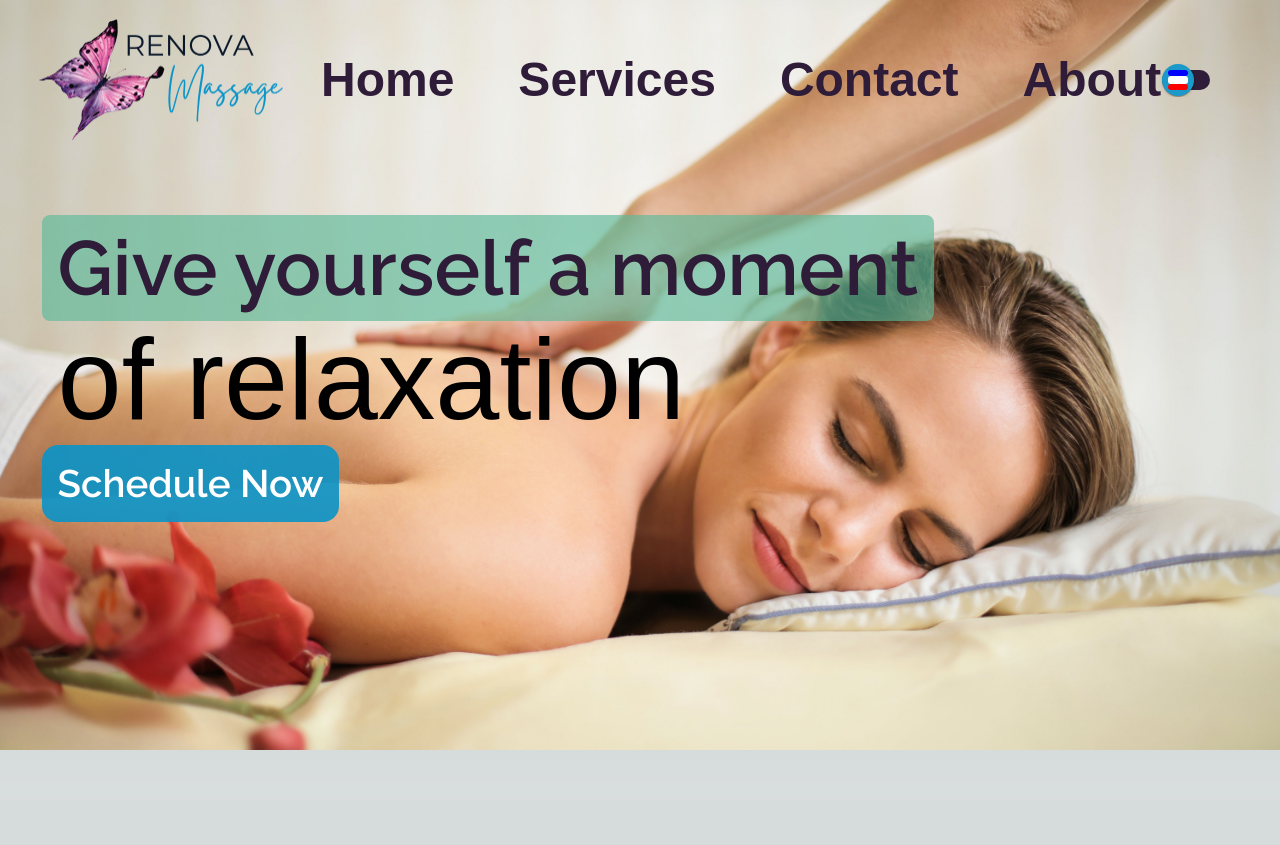
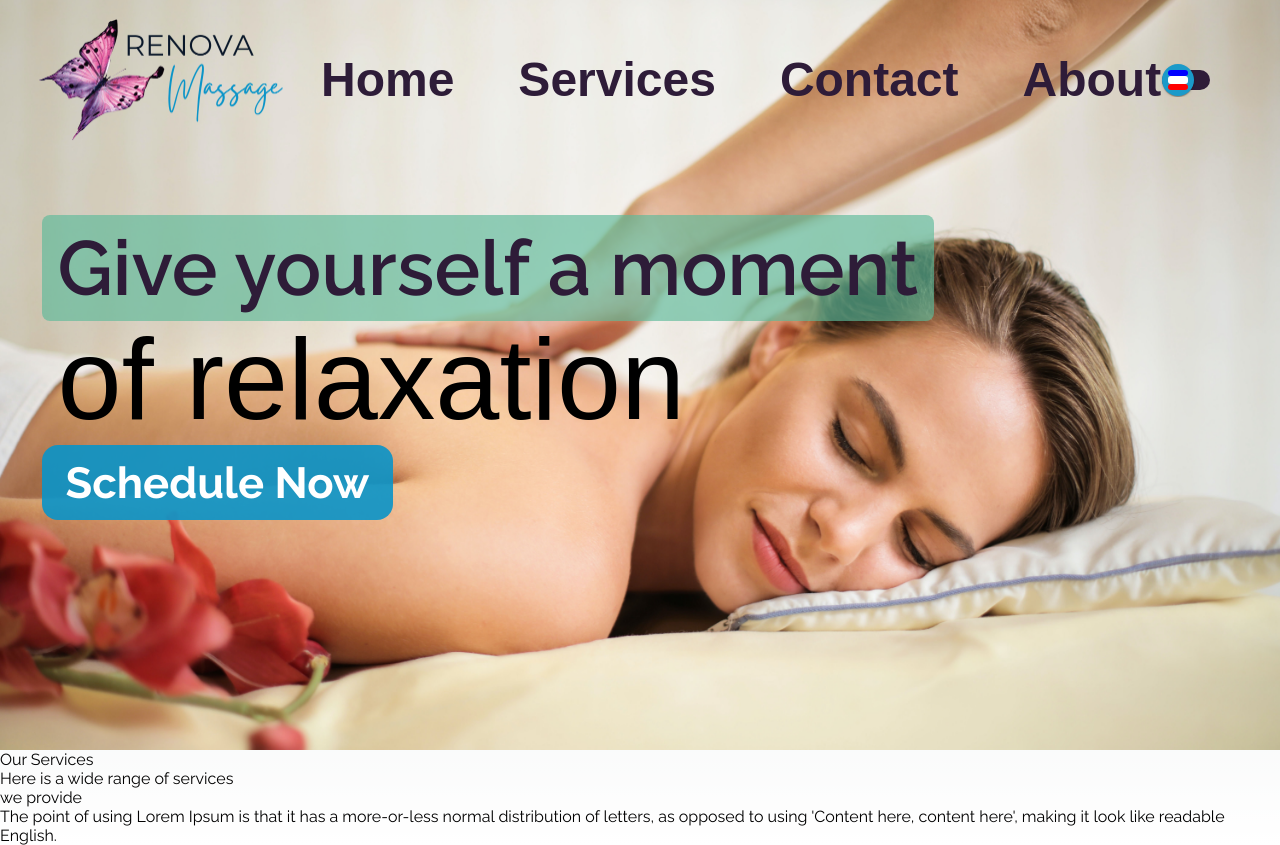
Before and after one commit to charleslaot/renovamassage, a React (Create React App) app: page / in a window 1280 px wide. Before the commit the page ends 800 px from the top, so only its background shows below. Built offline with nearby package versions, Linux system fonts and the light colour scheme; a web font is replaced by a local one.

Commit message:
finishing header and a starting services section

```diff
--- a/src/App.js
+++ b/src/App.js
@@ -1,10 +1,12 @@
 import "./App.css";
 import SectionHeader from "./components/SectionHeader/SectionHeader";
+import SectionServices from "./components/SectionServices/SectionServices";
 
 function App() {
   return (
     <main className="Main">
       <SectionHeader />
+      <SectionServices />
     </main>
   );
 }
--- a/src/components/SectionHeader/SectionHeader.js
+++ b/src/components/SectionHeader/SectionHeader.js
@@ -1,7 +1,7 @@
 import React from "react";
 import NavBar from "../NavBar/NavBar";
+import { useTranslation } from "react-i18next";
 import styles from "./SectionHeader.module.css";
-import { useTranslation } from "react-i18next";
 
 function SectionHeader() {
   const { t } = useTranslation();
--- a/src/components/SectionHeader/SectionHeader.module.css
+++ b/src/components/SectionHeader/SectionHeader.module.css
@@ -13,7 +13,6 @@
   padding: 0 1rem;
   margin-top: 10vw;
   margin-left: 2vw;
-  max-width: 1024px;
 }
 
 .hero span {
@@ -35,10 +34,10 @@
 
 .hero button {
   border: 0;
-  padding: 1rem;
+  padding: 0.75rem 1.5rem;
   color: white;
-  font-weight: 600;
-  font-size: 0.75em;
+  font-weight: 700;
+  font-size: 0.85em;
   border-radius: 16px;
   background-color: rgb(10, 148, 200, 0.9);
 }
--- /dev/null
+++ b/src/components/SectionServices/SectionServices.Module.css
@@ -0,0 +1,8 @@
+.sectionServices {
+  width: 100%;
+  height: 85vw;
+  max-height: 750px;
+  background-size: cover;
+  background-position: center;
+  background-image: url("../../assets/img20.jpg");
+}
--- /dev/null
+++ b/src/components/SectionServices/SectionServices.js
@@ -0,0 +1,22 @@
+import React from "react";
+import styles from "./SectionServices.Module.css";
+import { useTranslation } from "react-i18next";
+
+function SectionServices() {
+  const { t } = useTranslation();
+
+  return (
+    <section className={styles.sectionServices}>
+      <span>Our Services</span> <br />
+      <span>Here is a wide range of services</span> <br />
+      <span>we provide</span>
+      <p>
+        The point of using Lorem Ipsum is that it has a more-or-less normal
+        distribution of letters, as opposed to using 'Content here, content
+        here', making it look like readable English.
+      </p>
+    </section>
+  );
+}
+
+export default SectionServices;
```
Also changed, not shown: src/assets/img26.jpg (added).
